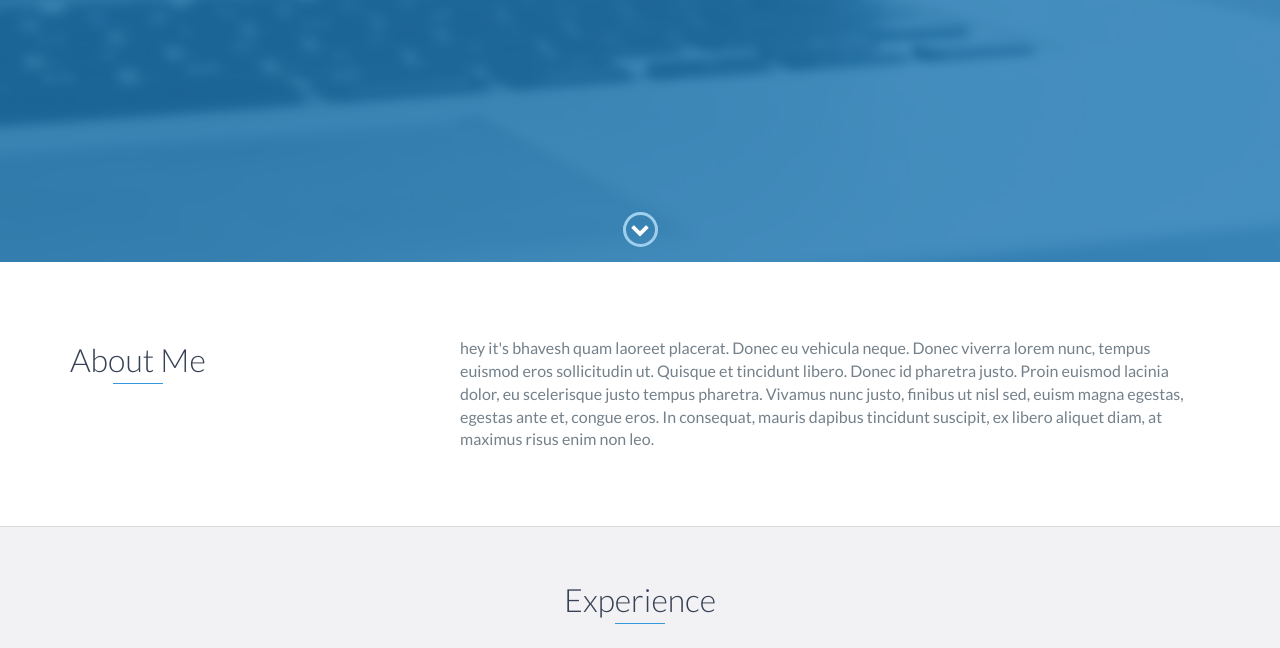
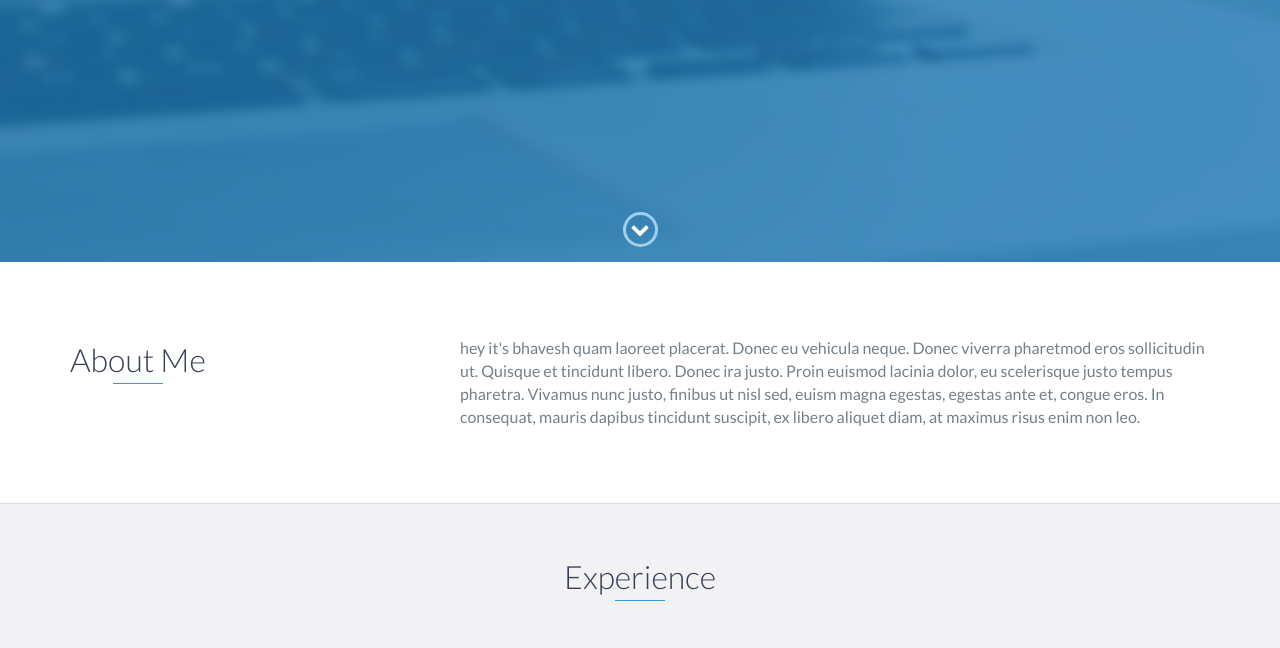
Before and after one commit to proBhavesh/portfolio, a plain HTML site: page index.html in a window 1280 px wide. Shown: the part 538-1186 px from the top of the page. Drawn offline with nearby package versions, Linux system fonts and the light colour scheme.

```diff
--- a/index.html
+++ b/index.html
@@ -75,7 +75,7 @@
                     <p>
                        hey it's bhavesh
                        quam laoreet placerat. Donec
-                        eu vehicula neque. Donec viverra lorem nunc, tempus euismod eros sollicitudin ut. Quisque et tincidunt libero. Donec id pharetra justo. Proin euismod lacinia dolor, eu scelerisque justo tempus pharetra. Vivamus nunc justo, finibus
+                        eu vehicula neque. Donec viverra  pharetmod eros sollicitudin ut. Quisque et tincidunt libero. Donec ira justo. Proin euismod lacinia dolor, eu scelerisque justo tempus pharetra. Vivamus nunc justo, finibus
                         ut nisl sed, euism magna egestas, egestas ante et, congue eros. In consequat, mauris dapibus tincidunt suscipit, ex libero aliquet diam, at maximus risus enim non leo.
                     </p>
                 </div>
```
